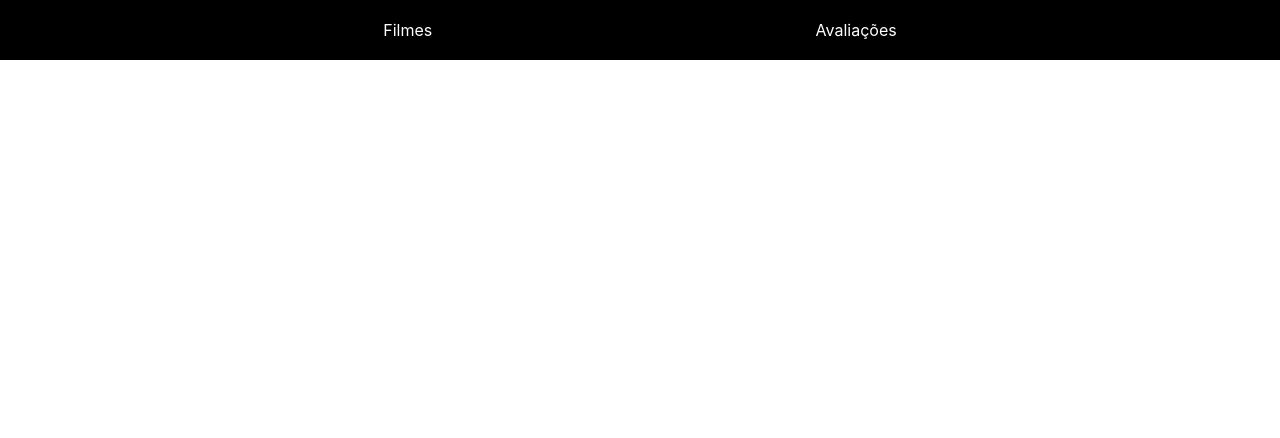
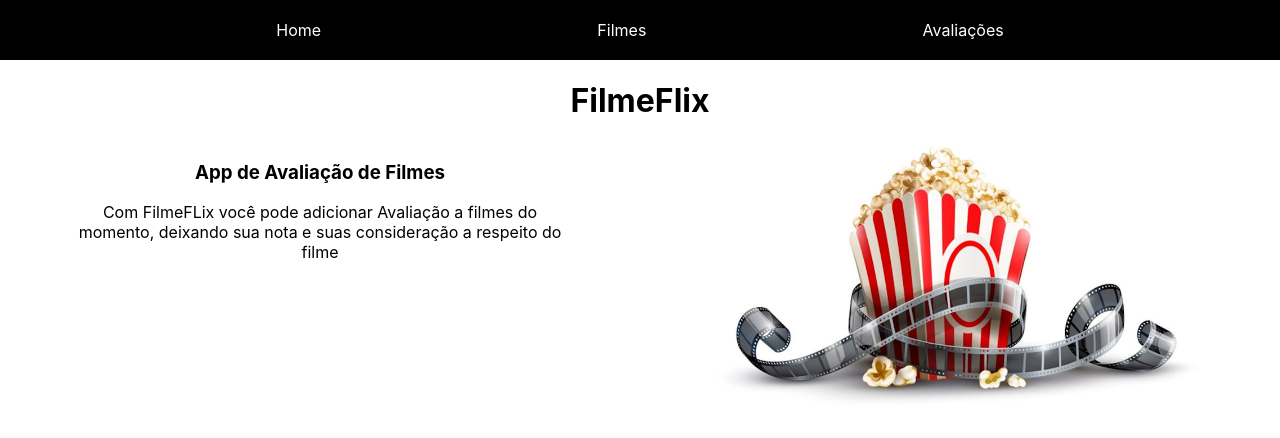
Before and after one commit to BielBatemarque/projeto-web2, a React (Create React App) app in the folder front-end/: page /HomePage in a window 1280 px wide. Shown: the top 438 px of the page. Built offline with nearby package versions, Linux system fonts and the light colour scheme.

Commit message:
homePage

```diff
--- a/front-end/src/components/menu/index.jsx
+++ b/front-end/src/components/menu/index.jsx
@@ -4,6 +4,7 @@ import { MenuItem } from "../MenuItem";
 export const Menu = () => {
     return(
         <nav className='navbar'>
+            <MenuItem text={'Home'} linkl={'/HomePage/'} />
             <MenuItem text={'Filmes'} linkl={'/listarFilmes/'}/>
             <MenuItem text={'Avaliações'} linkl={'/listarAvaliacoes/'}/>
         </nav>
--- a/front-end/src/pages/HomePage/index.jsx
+++ b/front-end/src/pages/HomePage/index.jsx
@@ -1,7 +1,23 @@
 import { Menu } from "../../components/menu";
+import './styles.css';
+import cine from '../../assets/cinema.jpg';
 
 export const HomePage = () => {
     return(
-        <Menu />
+        <div className="HomePage">
+            <Menu />
+                <h1>FilmeFlix</h1>
+            <div className="homeContent">
+                <div className="dv1">
+                    <h3>App de Avaliação de Filmes</h3>
+                    <div className="txt">
+                        <p>Com FilmeFLix você pode adicionar Avaliação a filmes do momento, deixando sua nota e suas consideração a respeito do filme</p>
+                    </div>
+                </div>
+                <div className="dv1">
+                     <img src={cine} alt="imagem cinema"  className="cinema"/>
+                </div>
+            </div>
+        </div>
     );
 }
--- a/front-end/src/pages/HomePage/styles.css
+++ b/front-end/src/pages/HomePage/styles.css
@@ -0,0 +1,22 @@
+.homeContent{
+    display: flex;
+}
+
+h1{
+    text-align: center;
+}
+
+.dv1{
+    width: 50%;
+    text-align: center;
+}
+
+.txt{
+    width: 80%;
+    text-align: center;
+    margin: 0 auto;
+}
+
+.cinema{
+    width: 80%;
+}
```
Also changed, not shown: front-end/src/assets/cinema.jpg (added).
